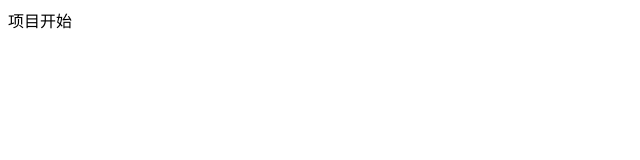
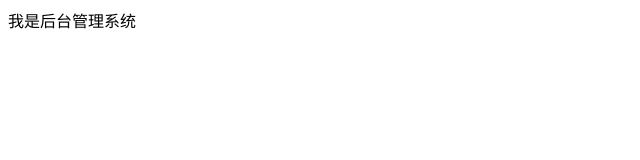
Before and after one commit to all-dream-true/letao, a website: page public/back/index.html in a window 1280 px wide. Shown: the whole page, without its empty margins (0-640 px from the left). Drawn offline with Linux system fonts and the light colour scheme.

Commit message:
项目back初始化

```diff
--- a/public/back/index.html
+++ b/public/back/index.html
@@ -5,6 +5,6 @@
   <title>Title</title>
 </head>
 <body>
-项目开始
+<div>我是后台管理系统</div>
 </body>
 </html>
```
